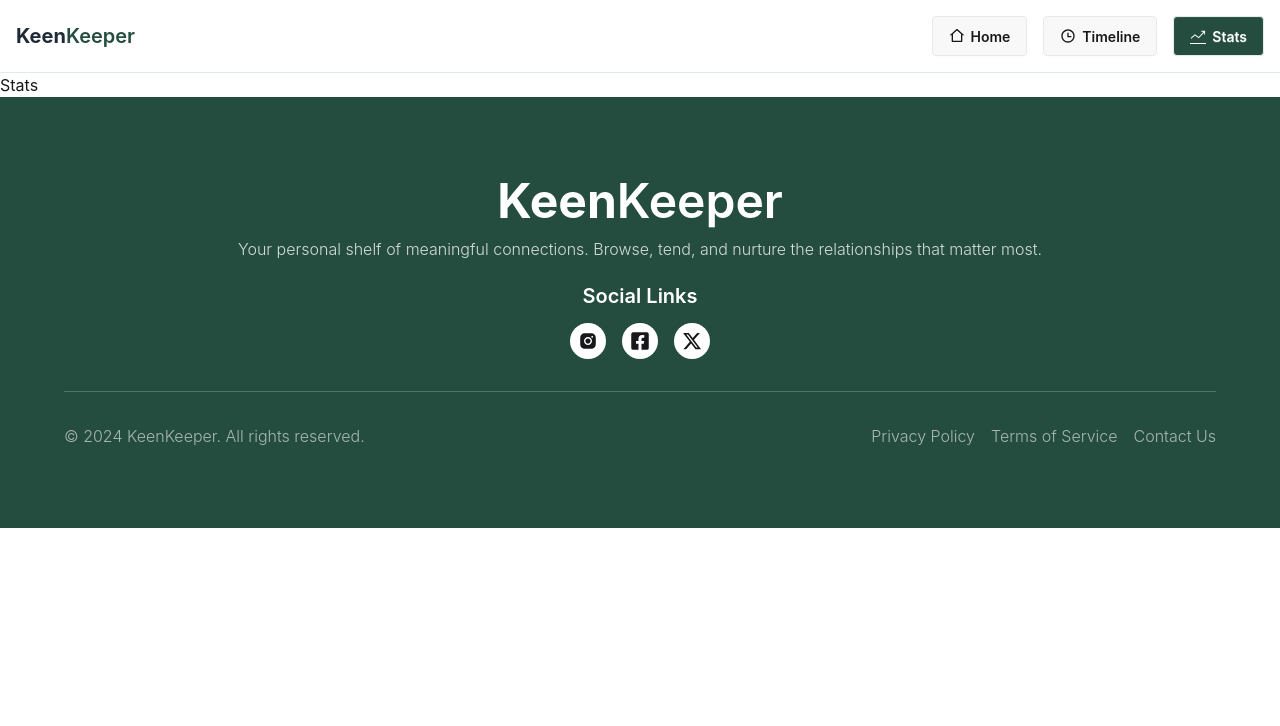
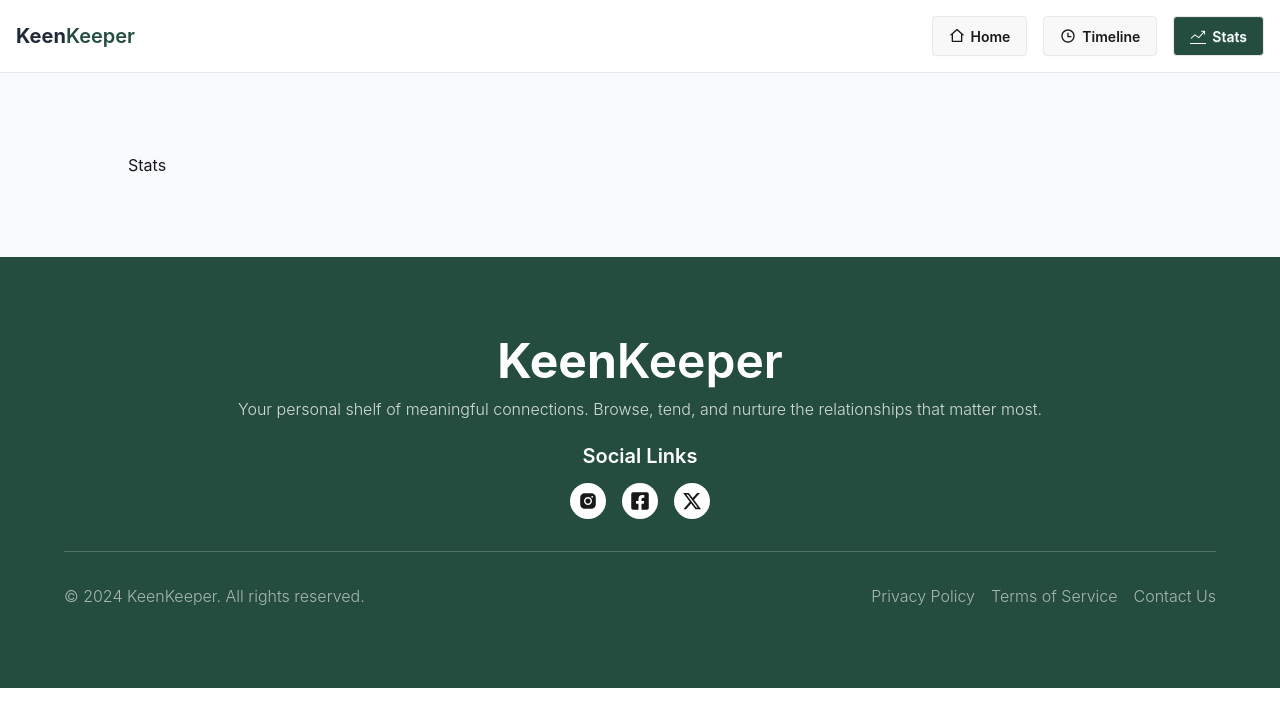
Before and after one commit to Morshedul-developer/keen-keeper, a React (Vite) app: page /stats in a window 1280 px wide. Shown: the top 726 px of the page. Built offline with nearby package versions, Linux system fonts and the light colour scheme.

Commit message:
complete the layout design of stats page

```diff
--- a/src/pages/stats/Stats.jsx
+++ b/src/pages/stats/Stats.jsx
@@ -1,10 +1,11 @@
-
 const Stats = () => {
-    return (
-        <div>
-            Stats
-        </div>
-    );
+  return (
+    <div className="bg-[#F8FAFC] py-10 md:py-20">
+      <div className="max-w-5xl mx-auto space-y-6 px-4 md:px-0">
+        Stats
+      </div>
+    </div>
+  );
 };
 
 export default Stats;
```
